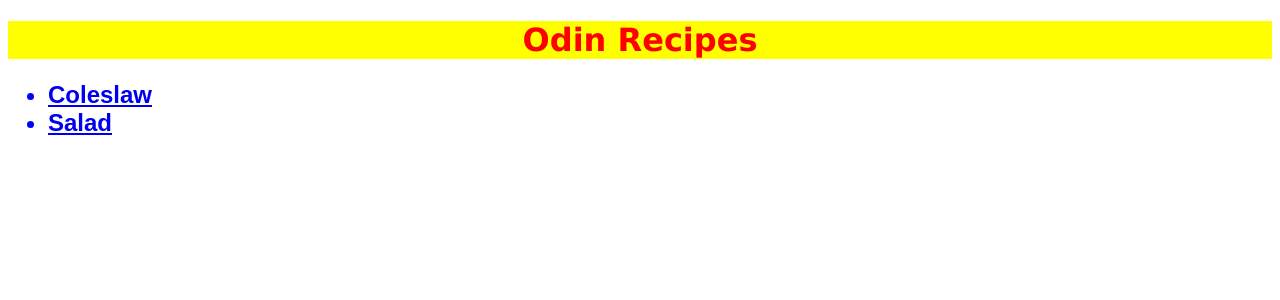
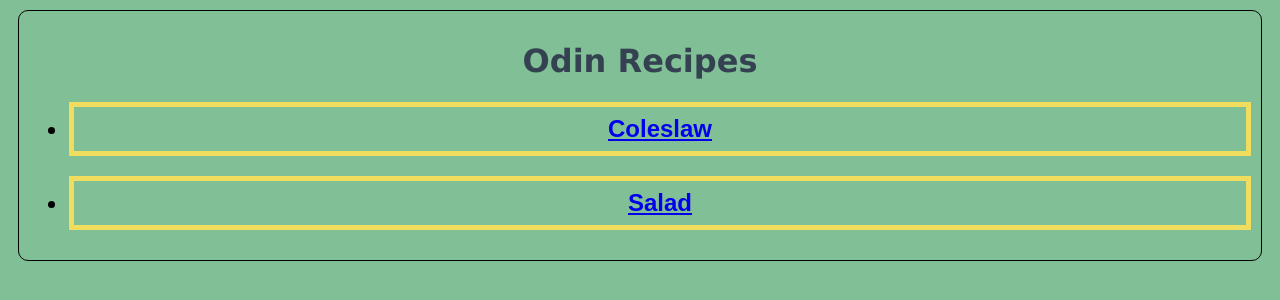
Before and after one commit to jojoclt/odin-project, a plain HTML site: page odin-recipes/index.html in a window 1280 px wide. Drawn offline with Linux system fonts and the light colour scheme.

Commit message:
Learned display: block and fix recipes

```diff
--- a/odin-recipes/index.html
+++ b/odin-recipes/index.html
@@ -10,11 +10,13 @@
 </head>
 
 <body>
-    <h1>Odin Recipes</h1>
-    <ul>
-        <li><a href="recipes/coleslaw.html">Coleslaw</a></li>
-        <li><a href="recipes/salad.html">Salad</a></li>
-    </ul>
+    <div class="card">
+        <h1>Odin Recipes</h1>
+        <ul>
+            <li><a href="recipes/coleslaw.html">Coleslaw</a></li>
+            <li><a href="recipes/salad.html">Salad</a></li>
+        </ul>
+    </div>
 </body>
 
 </html>
--- a/odin-recipes/recipes/styles.css
+++ b/odin-recipes/recipes/styles.css
@@ -1,10 +1,19 @@
 .center {
     display: block;
-    margin-left: auto;
-    margin-right: auto;
-    width: 50%;
+    margin: auto;
 }
 
 body {
-    font-family: Verdana, Geneva, Tahoma, sans-serif
+    font-family: Verdana, Geneva, Tahoma, sans-serif;
+    background-color: #f0f0f0;
 }
+
+h1,
+h2 {
+    color: #344150;
+    font-size: 2em;
+    font-family: Verdana, Geneva, Tahoma, sans-serif;
+    font-weight: bold;
+    text-align: center;
+    border: 3px dotted #4fa9d2;
+}
--- a/odin-recipes/styles.css
+++ b/odin-recipes/styles.css
@@ -1,6 +1,6 @@
 h1 {
-    color: red;
-    background-color: yellow;
+    color: #344150;
+    /* background-color: greenyellow; */
     font-size: 2em;
     font-family: Verdana, Geneva, Tahoma, sans-serif;
     font-weight: bold;
@@ -8,8 +8,27 @@ h1 {
 }
 
 li {
-    color: blue;
+    /* color: #4fa9d2; */
     font-size: 1.5em;
     font-family: Arial, sans-serif;
     font-weight: bold;
+    border: 5px solid #f0dd5d;
+    /* display: inline-block; */
+    /* width: 33%; */
+    text-align: center;
+    margin-bottom: 20px;
+    padding: 8px;
 }
+
+.card {
+    border: 1px solid black;
+    border-radius: 10px;
+    padding: 10px;
+    margin: 10px;
+    /* background-color: lightskyblue; */
+}
+
+body {
+    font-family: Verdana, Geneva, Tahoma, sans-serif;
+    background-color: #81bf97;
+}
```
